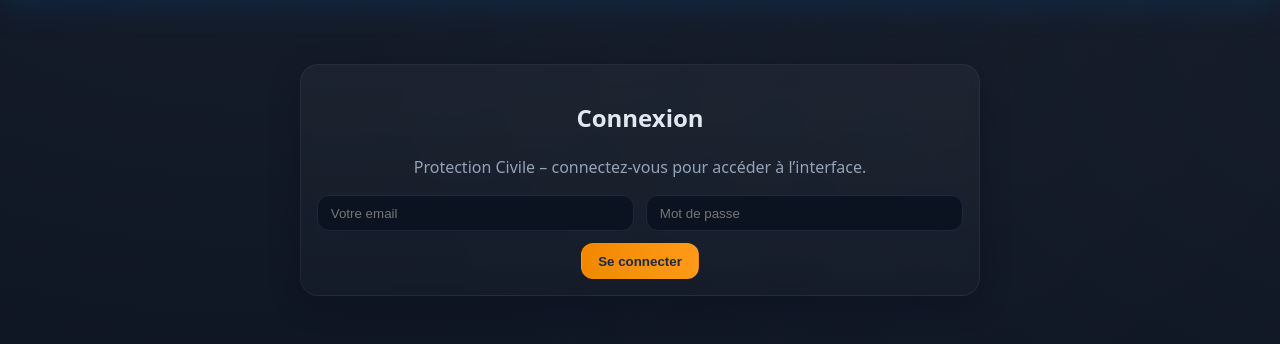
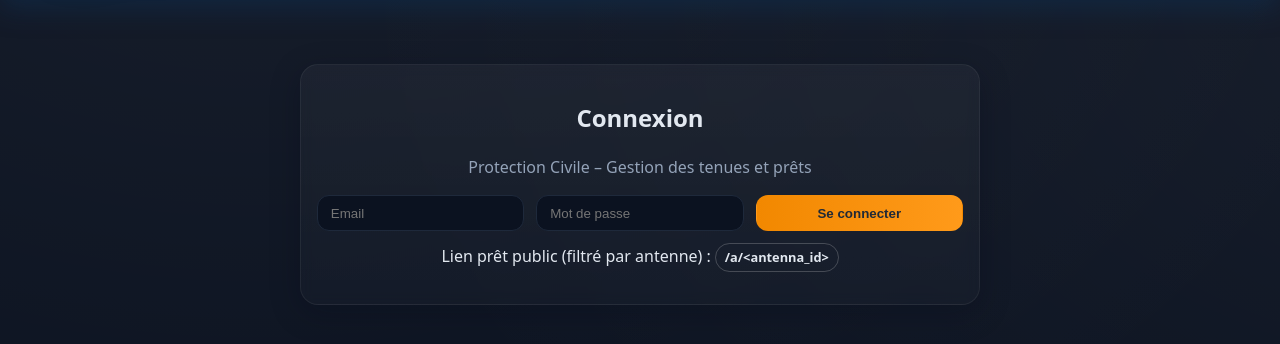
Before and after one commit to protec38/HABILLEMENT, a Flask app: page / in a window 1280 px wide. Shown: the part 85-429 px from the top of the page. Run offline with Flask 3, Linux system fonts and the light colour scheme; some libraries are stand-ins or nearby versions.

Commit message:
Update index.html

```diff
--- a/web/templates/index.html
+++ b/web/templates/index.html
@@ -5,6 +5,10 @@
   <title>Protection Civile - Habillement</title>
   <meta name="viewport" content="width=device-width, initial-scale=1" />
   <link rel="stylesheet" href="/static/app.css" />
+
+  <!-- Leaflet (si tu affiches une carte quelque part) -->
+  <link rel="stylesheet" href="https://unpkg.com/leaflet@1.9.4/dist/leaflet.css" crossorigin=""/>
+  <script src="https://unpkg.com/leaflet@1.9.4/dist/leaflet.js" crossorigin=""></script>
 </head>
 <body>
   <!-- TOPBAR -->
@@ -22,56 +26,53 @@
     <!-- Écran de connexion (masqué automatiquement sur /a/<id>) -->
     <section id="loginView" class="card center floating">
       <h1>Connexion</h1>
-      <p class="muted">Protection Civile – connectez-vous pour accéder à l’interface.</p>
-      <div class="grid-2 mt">
-        <input id="loginEmail" type="email" class="input" placeholder="Votre email" autocomplete="username" />
-        <input id="loginPass" type="password" class="input" placeholder="Mot de passe" autocomplete="current-password" />
+      <p class="muted">Protection Civile – Gestion des tenues et prêts</p>
+      <div class="grid-3">
+        <input id="loginEmail" class="input" placeholder="Email" />
+        <input id="loginPass" class="input" type="password" placeholder="Mot de passe" />
+        <button id="loginBtn" class="btn btn-primary" onclick="App.login()">Se connecter</button>
       </div>
-      <div id="loginError" class="alert error hidden mt"></div>
-      <div class="mt">
-        <button id="loginBtn" class="btn btn-primary">Se connecter</button>
-      </div>
+      <div id="loginError" class="alert hidden mt"></div>
+      <p class="mt">Lien prêt public (filtré par antenne) : <span class="badge">/a/&lt;antenna_id&gt;</span></p>
     </section>
 
-    <!-- Dashboard -->
-    <section id="dashboard" class="screen"></section>
+    <!-- VUES (injectées par app.js) -->
+    <section id="dashboard" class="screen hidden"></section>
+    <section id="antennes" class="screen hidden"></section>
+    <section id="stock" class="screen hidden"></section>
+    <section id="benevoles" class="screen hidden"></section>
+    <section id="prets" class="screen hidden"></section>
+    <section id="inventaire" class="screen hidden"></section>
+    <section id="analytics" class="screen hidden"></section>
+    <section id="admin" class="screen hidden"></section>
+    <section id="pretPublic" class="screen hidden"></section>
 
-    <!-- Antennes -->
-    <section id="antennes" class="screen hidden"></section>
+    <!-- MODAL (overlay + carte opaques) -->
+    <div id="modal" class="modal hidden">
+      <div class="modal-card">
+        <div class="modal-header">
+          <div id="modalTitle"></div>
+          <button class="btn btn-ghost" onclick="App.closeModal()">✕</button>
+        </div>
+        <div id="modalBody"></div>
+      </div>
+    </div>
 
-    <!-- Stock -->
-    <section id="stock" class="screen hidden"></section>
-
-    <!-- Bénévoles -->
-    <section id="benevoles" class="screen hidden"></section>
-
-    <!-- Prêts -->
-    <section id="prets" class="screen hidden"></section>
-
-    <!-- Inventaire -->
-    <section id="inventaire" class="screen hidden"></section>
-
-    <!-- Admin -->
-    <section id="admin" class="screen hidden"></section>
-
-    <!-- Page publique de prêt (/a/<id>) -->
-    <section id="pretPublic" class="screen hidden"></section>
+    <!-- Zone des toasts -->
+    <div id="flash"></div>
   </main>
 
-  <!-- Modal générique -->
-  <div id="modal" class="hidden">
-    <div class="box">
-      <div id="modalHeader">
-        <h3 id="modalTitle"></h3>
-        <button class="btn btn-ghost" onclick="App.closeModal()">✕</button>
-      </div>
-      <div id="modalBody"></div>
-    </div>
-  </div>
-
-  <!-- Toast -->
-  <div id="flash"></div>
-
   <script src="/static/app.js"></script>
+  <script>
+    // Raccourci ENTER pour le login + init app
+    document.addEventListener('DOMContentLoaded', () => {
+      const onEnter = (e) => { if (e.key === 'Enter') { e.preventDefault(); App.login(); } };
+      const em = document.getElementById('loginEmail');
+      const pw = document.getElementById('loginPass');
+      if (em) em.addEventListener('keydown', onEnter);
+      if (pw) pw.addEventListener('keydown', onEnter);
+      App.init();
+    });
+  </script>
 </body>
 </html>
```
